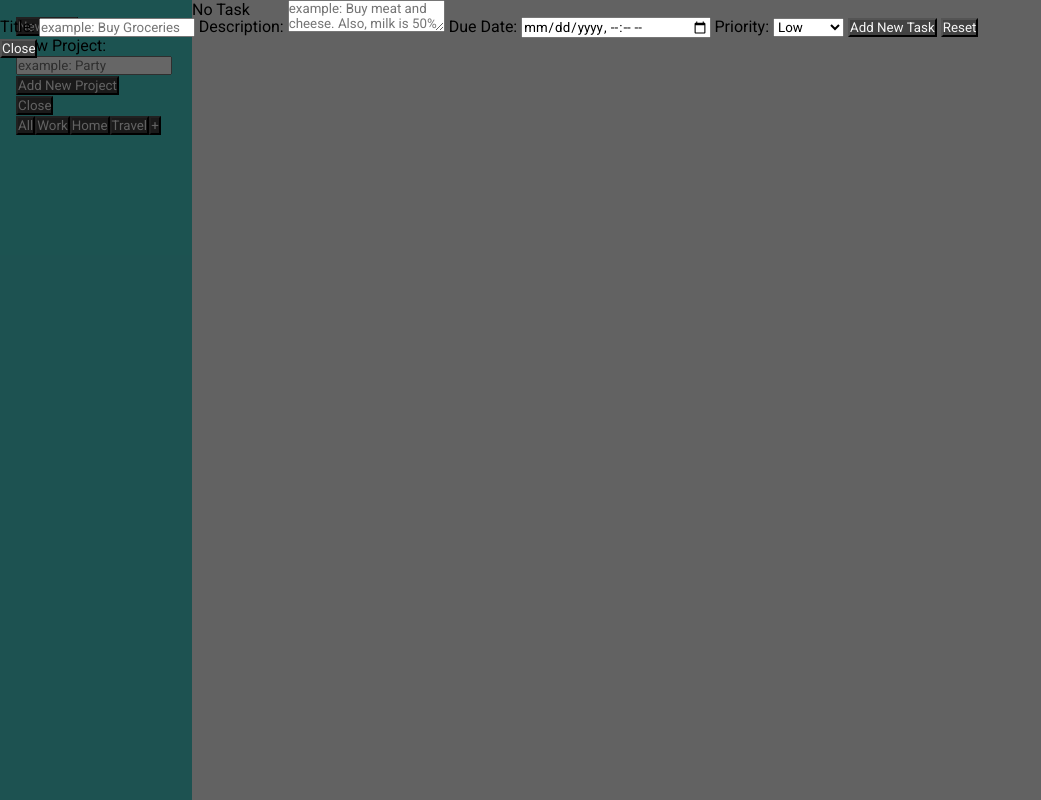
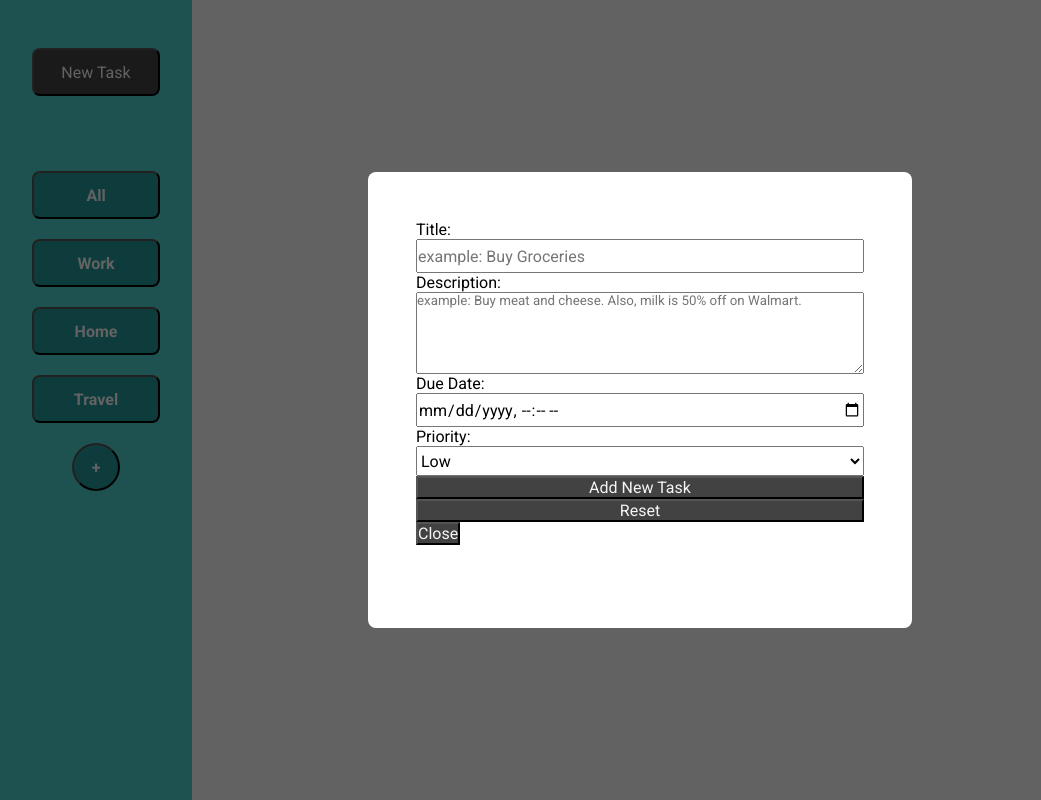
Before and after one commit to d-hardine/todo-list-odin, a website built with webpack: page src/template.html in a window 1280 px wide. Both pictures are taken after a click on the button "New Task". Shown: the whole page, without its empty margins (0-1041 px from the left). Built offline with nearby package versions, Linux system fonts and the light colour scheme; a web font is replaced by a local one.

Commit message:
bug fixes

```diff
--- a/package.json
+++ b/package.json
@@ -11,6 +11,7 @@
   "description": "",
   "devDependencies": {
     "css-loader": "^7.1.2",
+    "html-loader": "^5.1.0",
     "html-webpack-plugin": "^5.6.3",
     "style-loader": "^4.0.0",
     "webpack": "^5.96.1",
--- a/src/styles.css
+++ b/src/styles.css
@@ -16,15 +16,25 @@ body {
 
 .sidebar {
     background-color: #48CFCB;
-    padding: 1em;
+    padding: 3em;
+    display: flex;
+    align-items: center;
+    flex-direction: column;
 }
 
 button {
     background-color: #424242;
     color: #F5F5F5;
+    font-size: 1em;
 }
 
-.popup-new-task {
+.new-task-btn {
+    width: 8em;
+    height: 3em;
+    border-radius: 8px;
+}
+
+.popup {
     background: rgba(0,0,0,0.6);
     position: fixed;
     top: 0;
@@ -37,13 +47,64 @@ button {
     align-items: center;
 }
 
-.popup-content {
+.popup-new-task, .popup-new-project {
+    display: none;
+
     background: white;
     height: 45%;
     width: 35%;
     padding: 3em;
+    border-radius: 8px;
 }
 
-.new-task {
+.input-box {
     display: grid;
+    grid-template-columns: 5;
 }
+
+input, select {
+    height: 30px;
+    font-size: 1em;
+}
+
+textarea {
+    height: 80px;
+}
+
+.projects {
+    display: grid;
+    padding: 75px;
+    grid-template-rows: auto;
+    gap: 20px;
+}
+
+.projects button {
+    background-color: #229799;
+    width: 8em;
+    height: 3em;
+    border-radius: 8px;
+    font-weight: bold;
+}
+
+.projects .plus-btn {
+    width: 3em;
+    border-radius: 50px;
+    justify-self: center;
+}
+
+.popup-new-project {
+    display: none;
+}
+
+.icon-trash {
+    fill: #F5F5F5;
+    height: 65%;
+}
+
+.main {
+    align-content: center;
+    justify-self: center;
+    color: grey;
+    font-size: 3em;
+    font-weight: bold;
+}
--- a/webpack.config.js
+++ b/webpack.config.js
@@ -1,29 +1,37 @@
-const HtmlWebpackPlugin = require("html-webpack-plugin")
-const path = require("path")
+const path = require("path");
+const HtmlWebpackPlugin = require('html-webpack-plugin');
 
 module.exports = {
     mode: 'development',
     entry: './src/index.js',
     output: {
         filename: 'main.js',
-        path: path.resolve(__dirname,'dist'),
+        path: path.resolve(__dirname, 'dist'),
         clean: true
     },
     plugins: [
         new HtmlWebpackPlugin({
             template: './src/template.html'
-        })
+        }),
     ],
+    module: {
+        rules: [
+            {
+                test: /\.css$/i,
+                use: ['style-loader', 'css-loader']
+            },
+            {
+                test: /\.html$/i,
+                use: 'html-loader'
+            },
+            {
+                test: /\.(png|svg|jpg|jpeg|gif)$/i,
+                type: 'asset/resource'
+            }
+        ]
+    },
     devtool: 'eval-source-map',
     devServer: {
-        watchFiles: ['./src/template.html']
-    },
-    module: {
-        rules: [
-          {
-            test: /\.css$/i,
-            use: ["style-loader", "css-loader"],
-          },
-        ],
-      },
-}
+        watchFiles: ['./src/template.html'],
+    }
+};
```
Also changed, not shown: 1 other file.
